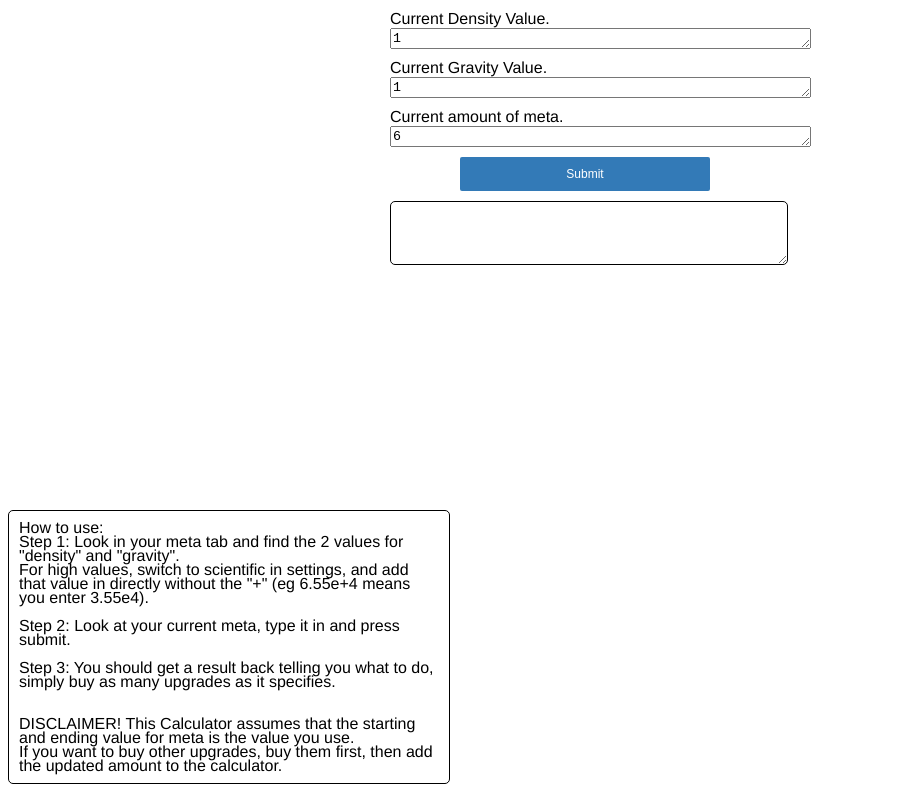
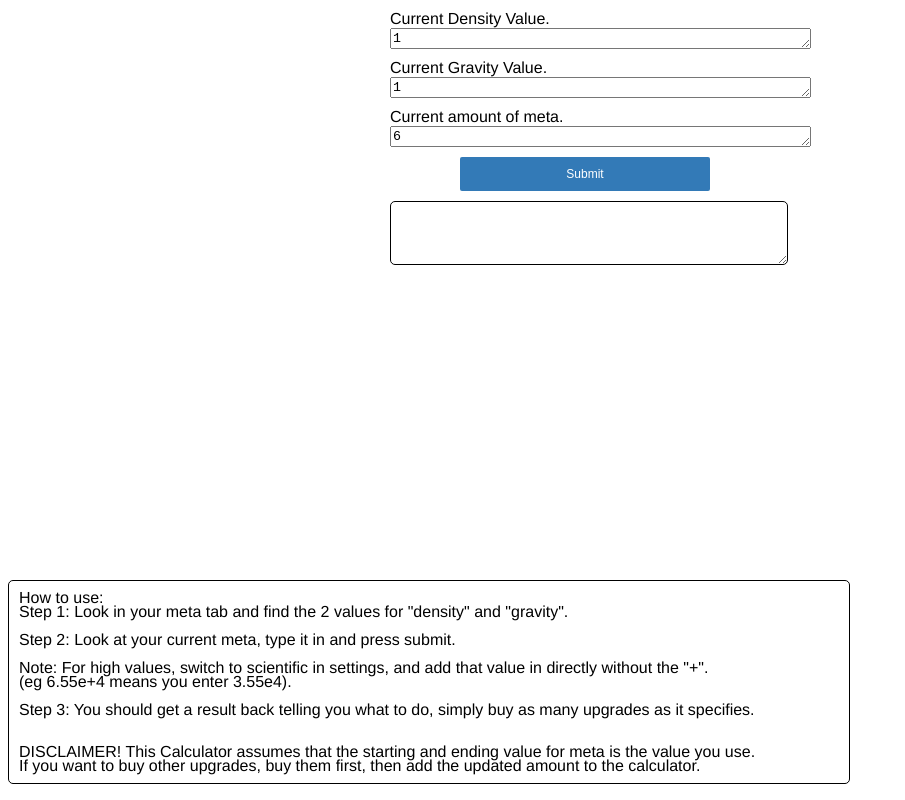
Before and after one commit to iblobtouch/Idle-Bouncer-Calculator, a plain HTML site: page index.html in a window 1280 px wide. Shown: the whole page, without its empty margins (0-905 px from the left). Drawn offline with Linux system fonts and the light colour scheme.

Commit message:
Quick css change

```diff
--- a/index.html
+++ b/index.html
@@ -22,9 +22,9 @@
 
         <p id="notes">
         How to use:<br>
-        Step 1: Look in your meta tab and find the 2 values for "density" and "gravity".<br>
-        For high values, switch to scientific in settings, and add that value in directly without the "+" (eg 6.55e+4 means you enter 3.55e4).<br><br>
+        Step 1: Look in your meta tab and find the 2 values for "density" and "gravity".<br><br>
         Step 2: Look at your current meta, type it in and press submit.<br><br>
+        Note: For high values, switch to scientific in settings, and add that value in directly without the "+". <br>(eg 6.55e+4 means you enter 3.55e4).<br><br>
         Step 3: You should get a result back telling you what to do, simply buy as many upgrades as it specifies.<br><br>
         <br>
         DISCLAIMER! This Calculator assumes that the starting and ending value for meta is the value you use.<br>If you want to buy other upgrades, buy them first, then add the updated amount to the calculator.
--- a/styles.css
+++ b/styles.css
@@ -43,6 +43,6 @@ button {
 	padding: 10px;
 	position: fixed;
 	bottom: 0;
-	width: 420px;
+	width: 820px;
     border-radius: 5px;
 }
```
